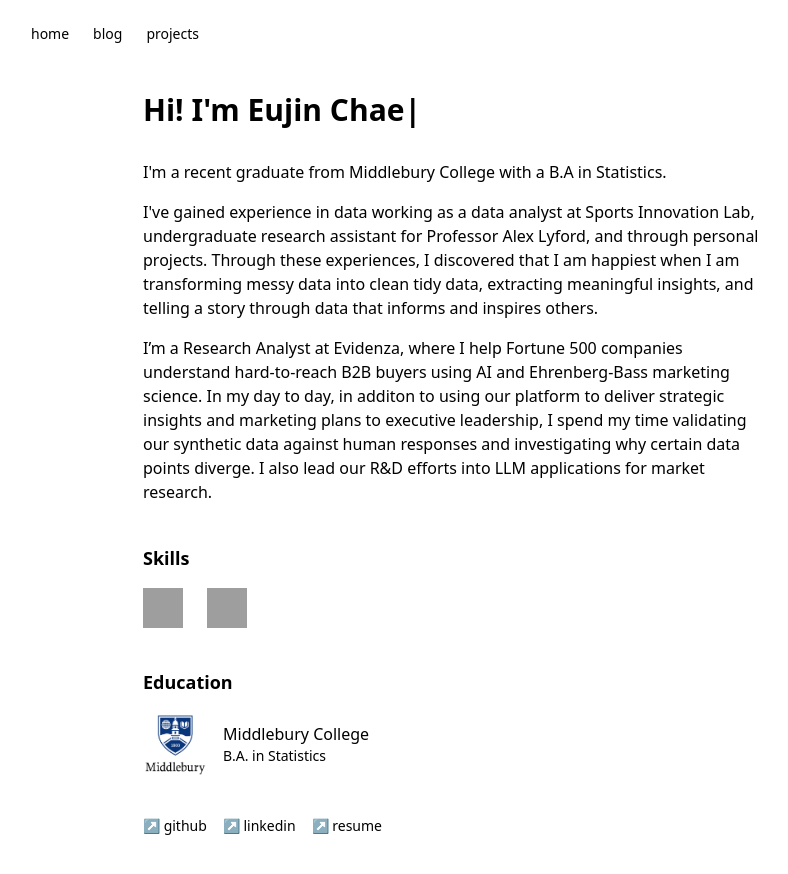
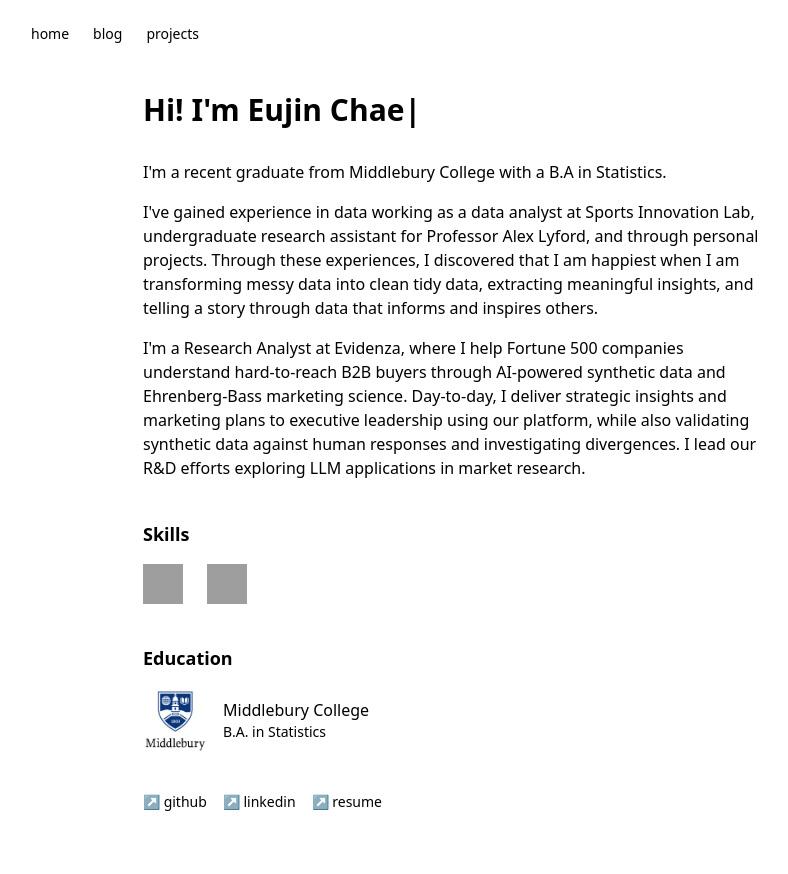
Before and after one commit to Euj19/Euj19.github.io, a Jekyll site: the page index.html, which Jekyll copies as it is, in a window 1280 px wide. Shown: the top 874 px of the page, without its empty margins (185-973 px from the left). Built offline with Jekyll 4.4.1, drawn with Linux system fonts in a browser that asks for light colours; nearby versions of some CDN libraries; grey boxes are pictures that could not be loaded.

Commit message:
Update index.html

```diff
--- a/index.html
+++ b/index.html
@@ -53,7 +53,7 @@
            clean tidy data, extracting meaningful insights, and telling a story through data that informs and inspires others.
           </p>
           <p class="text-black mb-4">
-            I’m a Research Analyst at Evidenza, where I help Fortune 500 companies understand hard-to-reach B2B buyers using AI and Ehrenberg-Bass marketing science. In my day to day, in additon to using our platform to deliver strategic insights and marketing plans to executive leadership, I spend my time validating our synthetic data against human responses and investigating why certain data points diverge. I also lead our R&D efforts into LLM applications for market research.
+            I'm a Research Analyst at Evidenza, where I help Fortune 500 companies understand hard-to-reach B2B buyers through AI-powered synthetic data and Ehrenberg-Bass marketing science. Day-to-day, I deliver strategic insights and marketing plans to executive leadership using our platform, while also validating synthetic data against human responses and investigating divergences. I lead our R&D efforts exploring LLM applications in market research.
       <section class="mt-10">
         <h2 class="text-lg font-semibold mb-4">Skills</h2>
         <div class="flex space-x-6 text-4xl">
```
